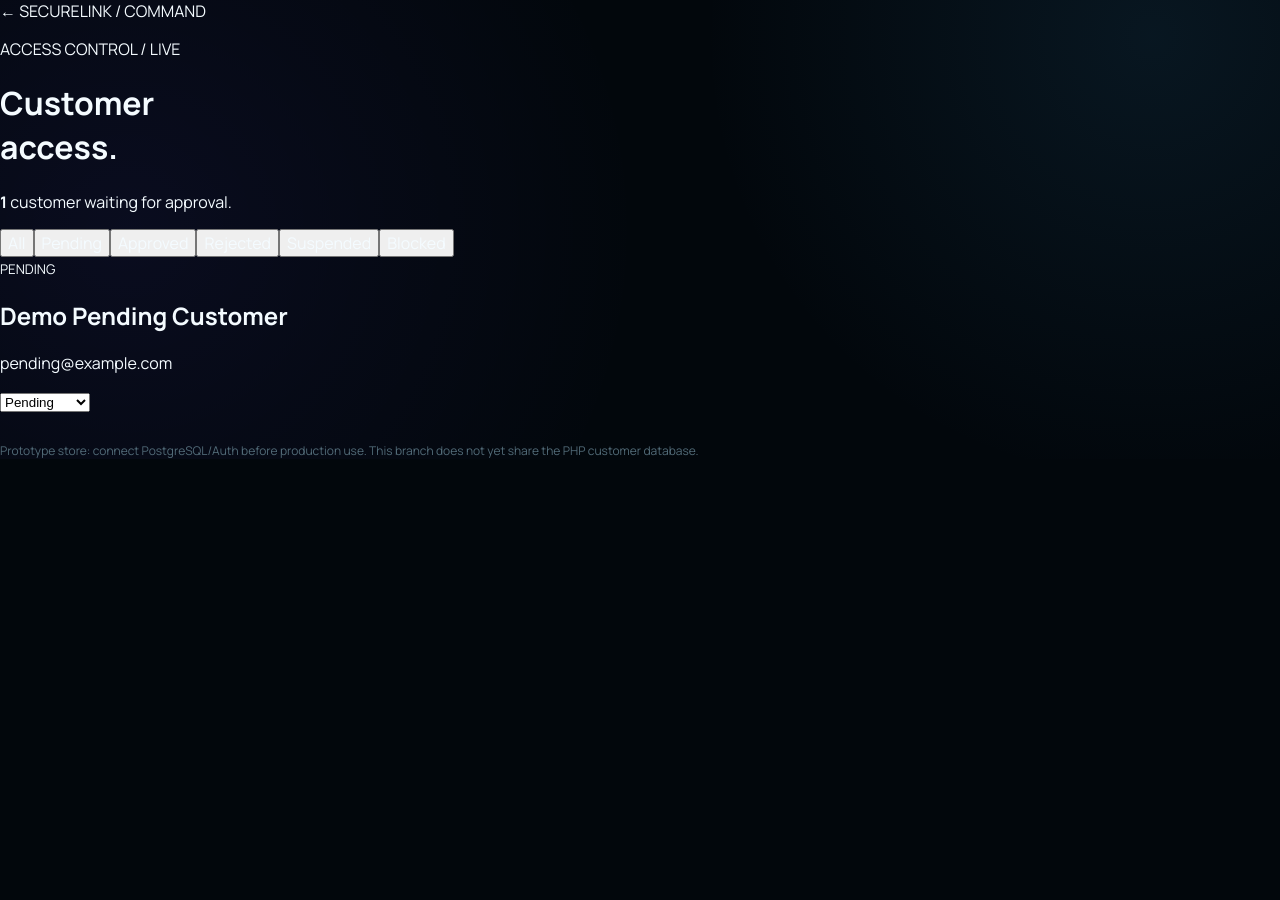
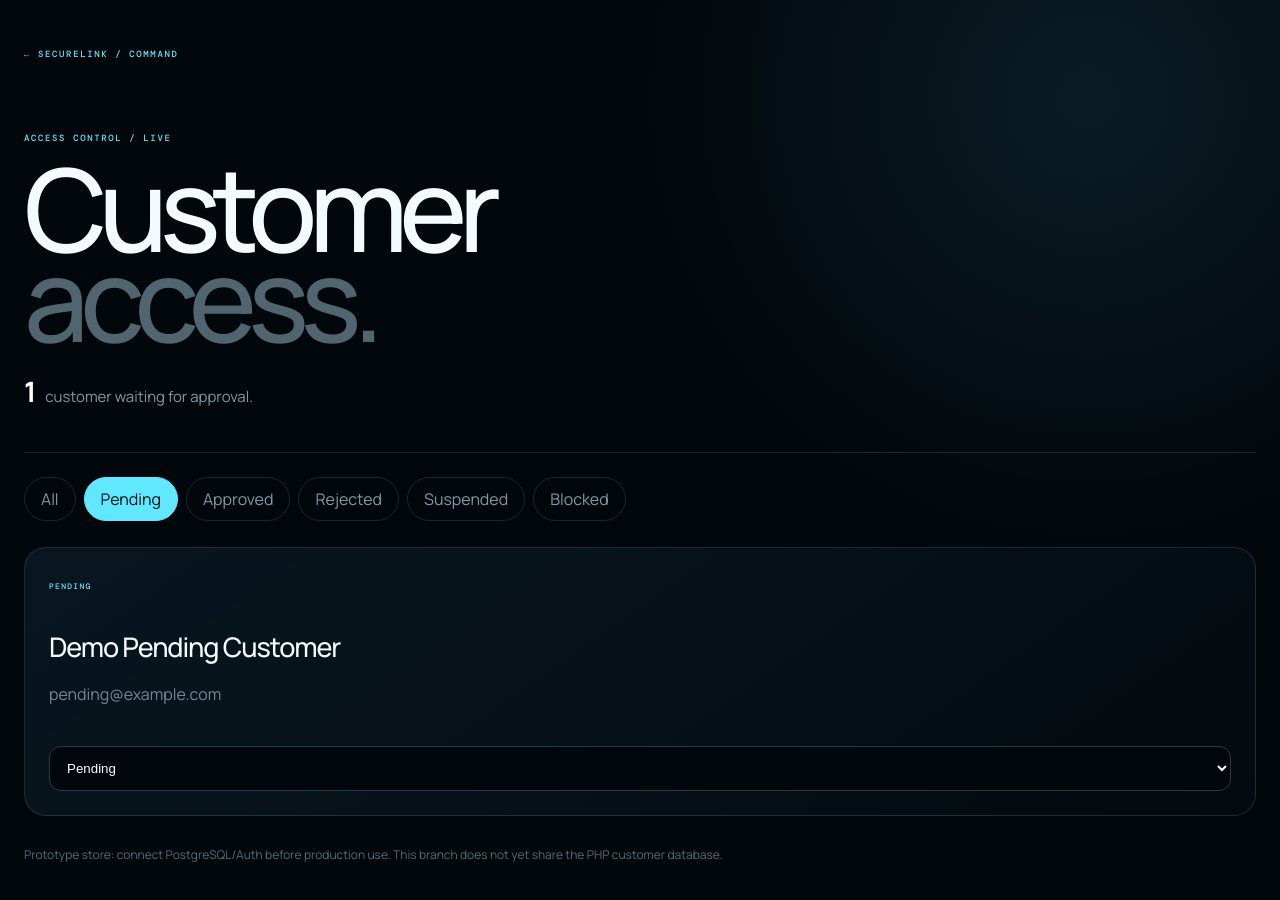
Before and after one commit to navmanshahia/Telecom, a Next.js app in the folder next-web/: page /admin/customers in a window 1280 px wide. Shown: the top 900 px of the page. Before the commit the page ends 800 px from the top, so only its background shows below. Built offline with nearby package versions, Linux system fonts and the light colour scheme.

Commit message:
Style NXT admin command experience

```diff
--- a/next-web/app/globals.css
+++ b/next-web/app/globals.css
@@ -1270,3 +1270,10 @@ body::before { content:""; position:fixed; inset:0; pointer-events:none; z-index
 @keyframes orbRing { to { transform:rotate(360deg) scale(1.02); } }
 @media(max-width:980px){ .service-stage{grid-template-columns:1fr}.service-rail{display:none} }
 @media(max-width:640px){ .signal-marquee{height:18px;line-height:18px}.nav-wrap{top:18px}.cursor-aurora{display:none}.hero::after{width:75vw;height:75vw;right:-35vw}.service-card:hover{transform:none}.reward-orb{animation:none} }
+
+.admin-nxt{min-height:100vh;padding:40px 24px 100px;background:radial-gradient(circle at 85% 10%,rgba(76,214,255,.1),transparent 28rem),#02070c;color:var(--text)}
+.admin-nxt-shell{max-width:1240px;margin:auto}.admin-back,.admin-kicker{color:var(--cyan);font:500 9px "DM Mono",monospace;letter-spacing:.18em}.admin-kicker{margin-top:70px}
+.admin-nxt h1{font-size:clamp(60px,9vw,126px);line-height:.78;letter-spacing:-.075em;font-weight:500;margin:20px 0 28px}.admin-nxt h1 span{color:#506570}
+.admin-lede{color:#8199a5;font-size:15px}.admin-lede b{color:#fff;font-size:28px;margin-right:6px}
+.admin-filters{display:flex;gap:8px;flex-wrap:wrap;margin:42px 0 26px;padding-top:24px;border-top:1px solid var(--line)}.admin-filters button{border:1px solid var(--line);border-radius:999px;padding:10px 16px;background:transparent;color:#8199a5;cursor:pointer}.admin-filters button.active{background:var(--cyan);color:#031014;border-color:var(--cyan)}
+.admin-customer-grid{display:grid;grid-template-columns:repeat(auto-fit,minmax(280px,1fr));gap:12px}.admin-customer-card{min-height:260px;padding:24px;border:1px solid var(--line);border-radius:22px;background:linear-gradient(145deg,rgba(10,25,35,.88),rgba(4,11,17,.78));transition:.3s}.admin-customer-card:hover{transform:translateY(-5px);border-color:rgba(97,232,255,.38)}.admin-customer-card small{color:var(--cyan);font:500 8px "DM Mono",monospace;letter-spacing:.16em}.admin-customer-card h2{font-size:27px;font-weight:500;letter-spacing:-.04em;margin:34px 0 8px}.admin-customer-card .muted{color:#728995;line-height:1.7}.admin-customer-card select{width:100%;margin-top:22px;padding:13px;border:1px solid #243b47;border-radius:12px;background:#02070c;color:white}
```
